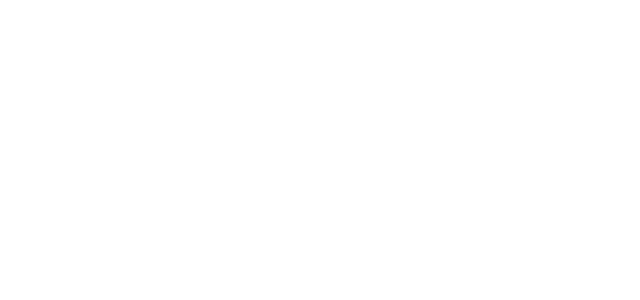
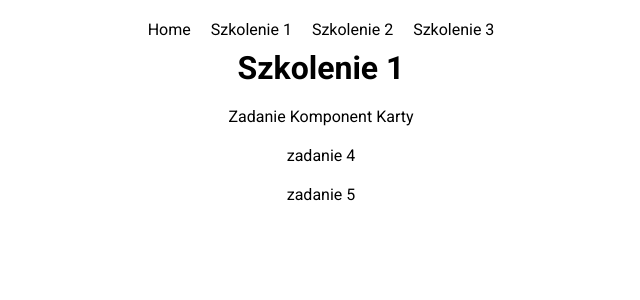
Before and after one commit to JustynaPrus/react-tasks, a React (Create React App) app: page /react-tasks/trainingOne in a window 1280 px wide. Before the commit this address had no page. Shown: the top 300 px of the page, without its empty margins (319-959 px from the left). Built offline with nearby package versions, Linux system fonts and the light colour scheme.

Commit message:
fixing routes

```diff
--- a/src/App.js
+++ b/src/App.js
@@ -20,25 +20,46 @@
         <GlobalStyles />
         <Router>
           <Routes>
-            <Route path="/" element={<Home />} exact />
-            <Route path="/trainingOne" element={<TrainingOne />} />
-            <Route path="/trainingOne/task_card" element={<TaskCard />} />
-            <Route path="/trainingOne/task_4" element={<TrainingOne />} />
-            <Route path="/trainingOne/task_5" element={<TrainingOne />} />
-            <Route path="/trainingTwo" element={<TrainingTwo />} />
+            <Route path="/react-tasks/" element={<Home />} exact />
+            <Route path="/react-tasks/trainingOne" element={<TrainingOne />} />
             <Route
-              path="/trainingTwo/event_handling"
+              path="/react-tasks/trainingOne/task_card"
+              element={<TaskCard />}
+            />
+            <Route
+              path="/react-tasks/trainingOne/task_4"
+              element={<TrainingOne />}
+            />
+            <Route
+              path="/react-tasks/trainingOne/task_5"
+              element={<TrainingOne />}
+            />
+            <Route path="/react-tasks/trainingTwo" element={<TrainingTwo />} />
+            <Route
+              path="/react-tasks/trainingTwo/event_handling"
               element={<EventHandling />}
             />
             <Route
-              path="/trainingTwo/component_table"
+              path="/react-tasks/trainingTwo/component_table"
               element={<ParentComponent />}
             />
-            <Route path="/trainingThree" element={<TrainingThree />} />
-            <Route path="/trainingThree/task" element={<TaskNavigation />} />
-            <Route path="/trainingThree/task/orders" element={<Orders />} />
-            <Route path="/trainingThree/task/clients" element={<Clients />} />
-            <Route path="/formik" element={<ExampleFormik />} />
+            <Route
+              path="/react-tasks/trainingThree"
+              element={<TrainingThree />}
+            />
+            <Route
+              path="/react-tasks/trainingThree/task"
+              element={<TaskNavigation />}
+            />
+            <Route
+              path="/react-tasks/trainingThree/task/orders"
+              element={<Orders />}
+            />
+            <Route
+              path="/react-tasks/trainingThree/task/clients"
+              element={<Clients />}
+            />
+            <Route path="/react-tasks/formik" element={<ExampleFormik />} />
           </Routes>
         </Router>
       </Container>
--- a/src/components/Navigation/NavTrainingOne.js
+++ b/src/components/Navigation/NavTrainingOne.js
@@ -5,13 +5,22 @@
   return (
     <>
       <SecondNav>
-        <Link to="/trainingOne/task_card" style={{ textDecoration: "none" }}>
+        <Link
+          to="/react-tasks/trainingOne/task_card"
+          style={{ textDecoration: "none" }}
+        >
           <StyledLink>Zadanie Komponent Karty</StyledLink>
         </Link>
-        <Link to="/trainingOne/task_4" style={{ textDecoration: "none" }}>
+        <Link
+          to="/react-tasks/trainingOne/task_4"
+          style={{ textDecoration: "none" }}
+        >
           <StyledLink>zadanie 4</StyledLink>
         </Link>
-        <Link to="/trainingOne/task_5" style={{ textDecoration: "none" }}>
+        <Link
+          to="/react-tasks/trainingOne/task_5"
+          style={{ textDecoration: "none" }}
+        >
           <StyledLink>zadanie 5</StyledLink>
         </Link>
       </SecondNav>
--- a/src/components/Navigation/NavTrainingThree.js
+++ b/src/components/Navigation/NavTrainingThree.js
@@ -5,7 +5,10 @@
   return (
     <>
       <SecondNav>
-        <Link to="/trainingThree/task" style={{ textDecoration: "none" }}>
+        <Link
+          to="/react-tasks/trainingThree/task"
+          style={{ textDecoration: "none" }}
+        >
           <StyledLink>Task</StyledLink>
         </Link>
       </SecondNav>
--- a/src/components/Navigation/NavigationMenu.js
+++ b/src/components/Navigation/NavigationMenu.js
@@ -5,16 +5,19 @@
   return (
     <>
       <StyledNav>
-        <Link to="/" style={{ textDecoration: "none" }}>
+        <Link to="/react-tasks/" style={{ textDecoration: "none" }}>
           <StyledLink>Home</StyledLink>
         </Link>
-        <Link to="/trainingOne" style={{ textDecoration: "none" }}>
+        <Link to="/react-tasks/trainingOne" style={{ textDecoration: "none" }}>
           <StyledLink>Szkolenie 1</StyledLink>
         </Link>
-        <Link to="/trainingTwo" style={{ textDecoration: "none" }}>
+        <Link to="/react-tasks/trainingTwo" style={{ textDecoration: "none" }}>
           <StyledLink>Szkolenie 2</StyledLink>
         </Link>
-        <Link to="/trainingThree" style={{ textDecoration: "none" }}>
+        <Link
+          to="/react-tasks/trainingThree"
+          style={{ textDecoration: "none" }}
+        >
           <StyledLink>Szkolenie 3</StyledLink>
         </Link>
       </StyledNav>
--- a/src/components/TrainingThree/Task/TaskNavigation/TaskNavigation.js
+++ b/src/components/TrainingThree/Task/TaskNavigation/TaskNavigation.js
@@ -6,13 +6,13 @@
     <>
       <StyledNav>
         <Link
-          to="/trainingThree/task/clients"
+          to="/react-tasks/trainingThree/task/clients"
           style={{ textDecoration: "none" }}
         >
           <StyledLink>Klienci</StyledLink>
         </Link>
         <Link
-          to="/trainingThree/task/orders"
+          to="/react-tasks/trainingThree/task/orders"
           style={{ textDecoration: "none" }}
         >
           <StyledLink>Zamówienia</StyledLink>
```
